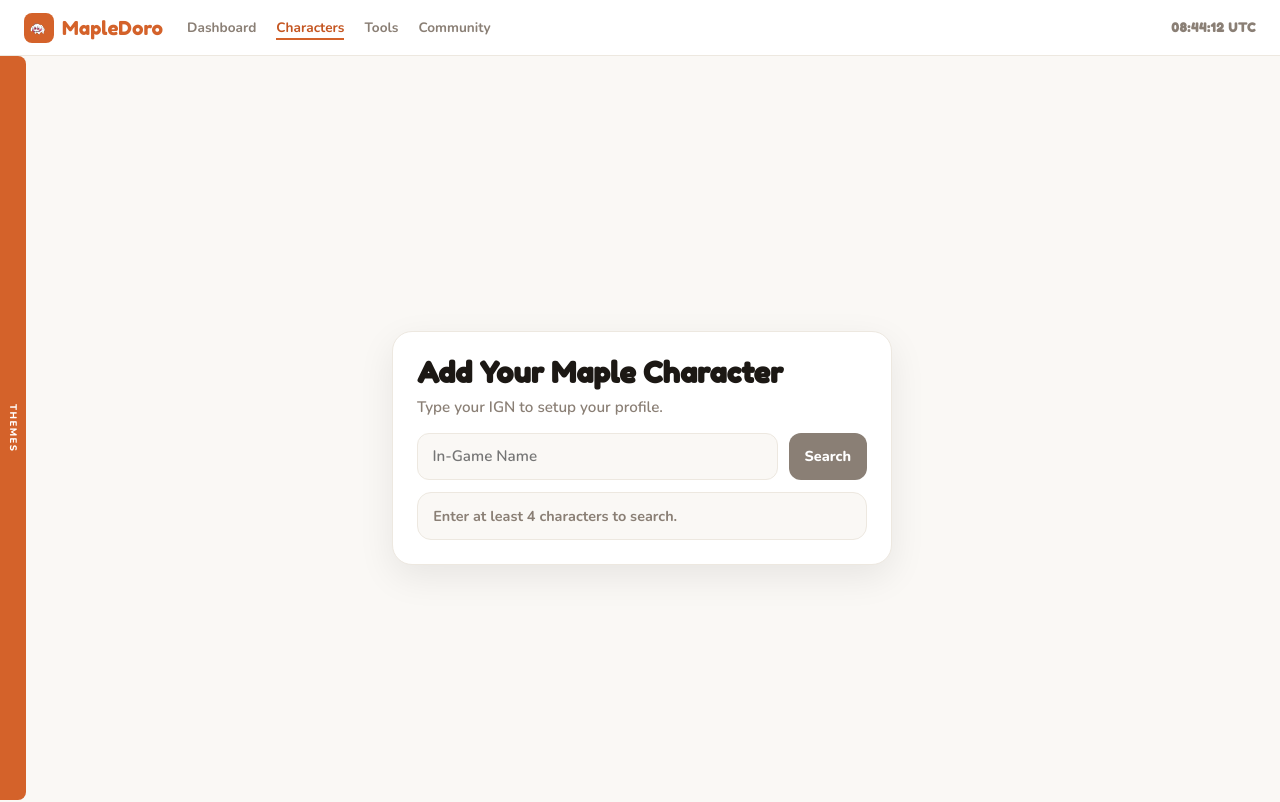
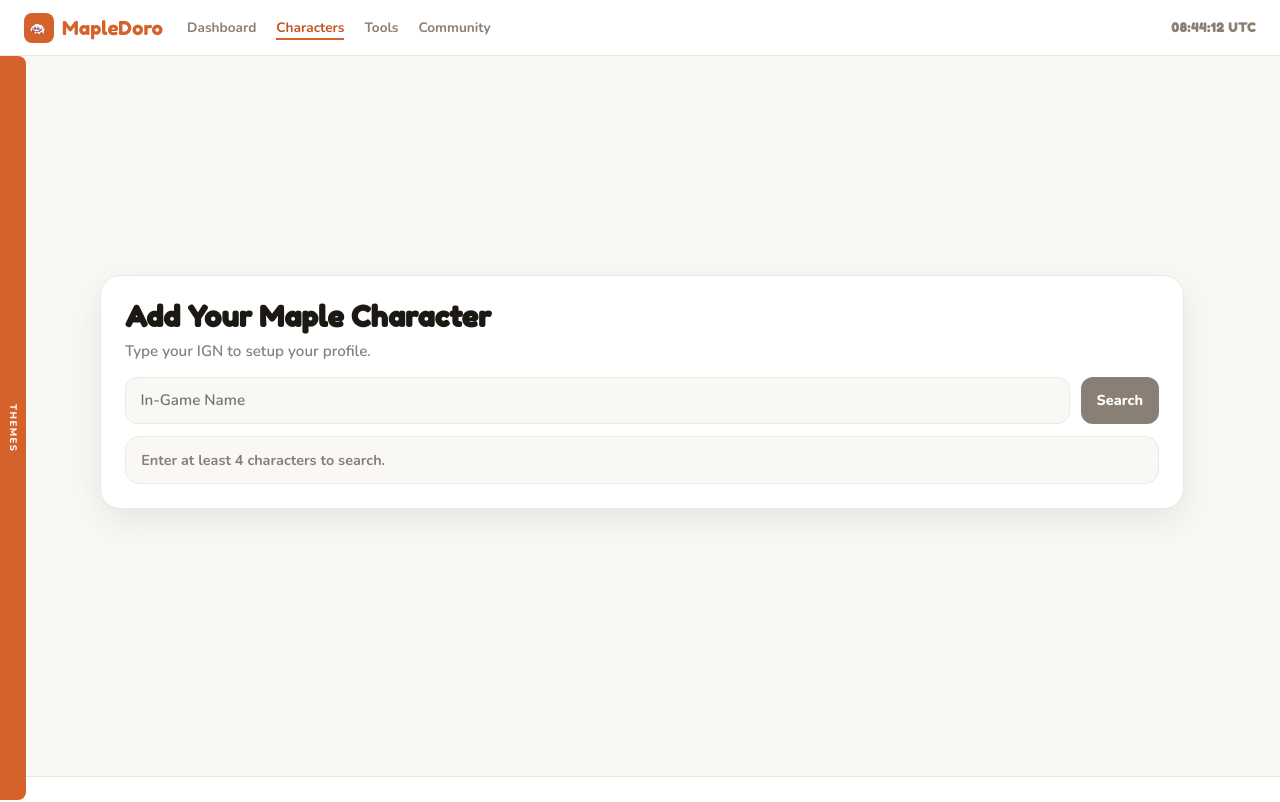
Before and after one commit to chablades/mapledoro, a Next.js app: page /characters in a window 1280 px wide. Shown: the top 802 px of the page. Built offline with nearby package versions, Linux system fonts and the light colour scheme.

Commit message:
Fix characters layout regressions and unify shared footer

```diff
--- a/src/app/globals.css
+++ b/src/app/globals.css
@@ -35,15 +35,3 @@ body {
   padding-top: 56px;
   width: 100%;
 }
-
-.content-wrapper {
-  flex: 1;
-  display: flex;
-  flex-direction: column;
-  min-height: calc(100dvh - 56px);
-  width: 100%;
-}
-
-.main-content {
-  flex: 1;
-}
--- a/src/app/page.tsx
+++ b/src/app/page.tsx
@@ -563,6 +563,7 @@ function DashboardContent({ theme, now }: { theme: AppTheme; now: Date }) {
           </div>
         </div>
       </div>
+
     </>
   );
 }
--- a/src/components/AppShell.tsx
+++ b/src/components/AppShell.tsx
@@ -14,17 +14,14 @@ import { useTheme } from "./ThemeContext";
 
 interface AppShellProps {
   currentPath: string;
-  children: (args: { theme: AppTheme; now: Date; onThemeChange: (key: string) => void }) => ReactNode;
+  children: (args: { theme: AppTheme; now: Date }) => ReactNode;
 }
 
 export default function AppShell({ currentPath, children }: AppShellProps) {
   const { themeKey, theme, setThemeKey } = useTheme();
   const [now, setNow] = useState(new Date());
-  const [mounted, setMounted] = useState(false);
 
   useEffect(() => {
-    // eslint-disable-next-line react-hooks/set-state-in-effect
-    setMounted(true);
     const id = setInterval(() => setNow(new Date()), 1000);
     return () => clearInterval(id);
   }, []);
@@ -33,8 +30,8 @@ export default function AppShell({ currentPath, children }: AppShellProps) {
     <div
       style={{
         minHeight: "100dvh",
-        background: mounted ? theme.bg : "#fff",
-        color: mounted ? theme.text : "#000",
+        background: theme.bg,
+        color: theme.text,
         fontFamily: "'Nunito', sans-serif",
         transition: "all 0.35s ease",
         overflowX: "hidden",
@@ -57,10 +54,8 @@ export default function AppShell({ currentPath, children }: AppShellProps) {
           themes={THEMES}
           onThemeChange={setThemeKey}
         />
-        <div className="content-wrapper">
-          <main className="main-content">
-            {mounted && children({ theme, now, onThemeChange: setThemeKey })}
-          </main>
+        {children({ theme, now })}
+      </div>
 
       <footer
         style={{
@@ -84,18 +79,19 @@ export default function AppShell({ currentPath, children }: AppShellProps) {
               MapleDoro — A Non-Commercial Fan Project
             </div>
             <p style={{ marginBottom: "0.5rem" }}>
-                  MapleDoro is a free, open-source tool created for the MapleStory community.
-                  This project is not affiliated with, endorsed, or supported by Nexon, Wizet, or any of their partners.
+              MapleDoro is a free, open-source tool created for the MapleStory
+              community. This project is not affiliated with, endorsed, or
+              supported by Nexon, Wizet, or any of their partners.
             </p>
             <p>
-                  MapleStory and all related assets, including but not limited to images, characters, and names,
-                  are the intellectual property and registered trademarks of Nexon. All rights reserved to their respective owners.
+              MapleStory and all related assets, including but not limited to
+              images, characters, and names, are the intellectual property and
+              registered trademarks of Nexon. All rights reserved to their
+              respective owners.
             </p>
           </div>
         </div>
       </footer>
     </div>
-      </div>
-    </div>
   );
 }
--- a/src/components/usePersistedThemeKey.ts
+++ b/src/components/usePersistedThemeKey.ts
@@ -3,7 +3,7 @@
 /*
   Shared theme state hook with localStorage persistence.
 */
-import { useState, useEffect } from "react";
+import { useState } from "react";
 
 interface UsePersistedThemeKeyOptions {
   defaultKey: string;
@@ -15,16 +15,17 @@ export function usePersistedThemeKey({
   validKeys,
 }: UsePersistedThemeKeyOptions) {
   const [validKeySet] = useState(() => new Set(validKeys));
-  const [themeKey, setThemeKeyState] = useState(defaultKey);
-
-  // Load from localStorage on mount
-  useEffect(() => {
-    const saved = localStorage.getItem("mapledoro-theme-key");
-    if (saved && validKeySet.has(saved)) {
-      // eslint-disable-next-line react-hooks/set-state-in-effect
-      setThemeKeyState(saved);
+  const [themeKey, setThemeKeyState] = useState(() => {
+    try {
+      const saved = localStorage.getItem("mapledoro-theme-key");
+      if (saved && validKeySet.has(saved)) {
+        return saved;
+      }
+    } catch {
+      // Ignore storage access issues and keep default theme.
     }
-  }, [validKeySet]);
+    return defaultKey;
+  });
 
   const setThemeKey = (nextKey: string) => {
     const key = validKeySet.has(nextKey) ? nextKey : defaultKey;
--- a/src/features/characters/tabs/SearchTab.tsx
+++ b/src/features/characters/tabs/SearchTab.tsx
@@ -108,7 +108,7 @@ export default function SearchTab({ theme }: SearchTabProps) {
           display: flex;
           align-items: center;
           justify-content: center;
-          min-height: 100vh;
+          min-height: 0;
           width: 100%;
           padding: 1rem 1.5rem 2rem 2.75rem;
         }
@@ -125,15 +125,12 @@ export default function SearchTab({ theme }: SearchTabProps) {
           display: flex;
           gap: 1rem;
           align-items: start;
-          justify-content: center;
-          margin: 0 auto;
         }
 
         .search-pane {
           flex: 1 1 auto;
           min-width: 0;
           transition: flex-basis 0.35s ease;
-          max-width: 500px;
         }
 
         .search-card {
@@ -159,7 +156,6 @@ export default function SearchTab({ theme }: SearchTabProps) {
 
         .characters-content.has-preview .search-pane {
           flex-basis: calc(100% - 360px);
-          max-width: none;
         }
 
         .characters-content.has-preview .preview-pane {
@@ -192,7 +188,6 @@ export default function SearchTab({ theme }: SearchTabProps) {
             padding: 1rem;
             align-items: center;
             justify-content: center;
-            min-height: 100vh;
           }
 
           .characters-search-row {
```
Lines whose indentation alone changed are shown as unchanged.
